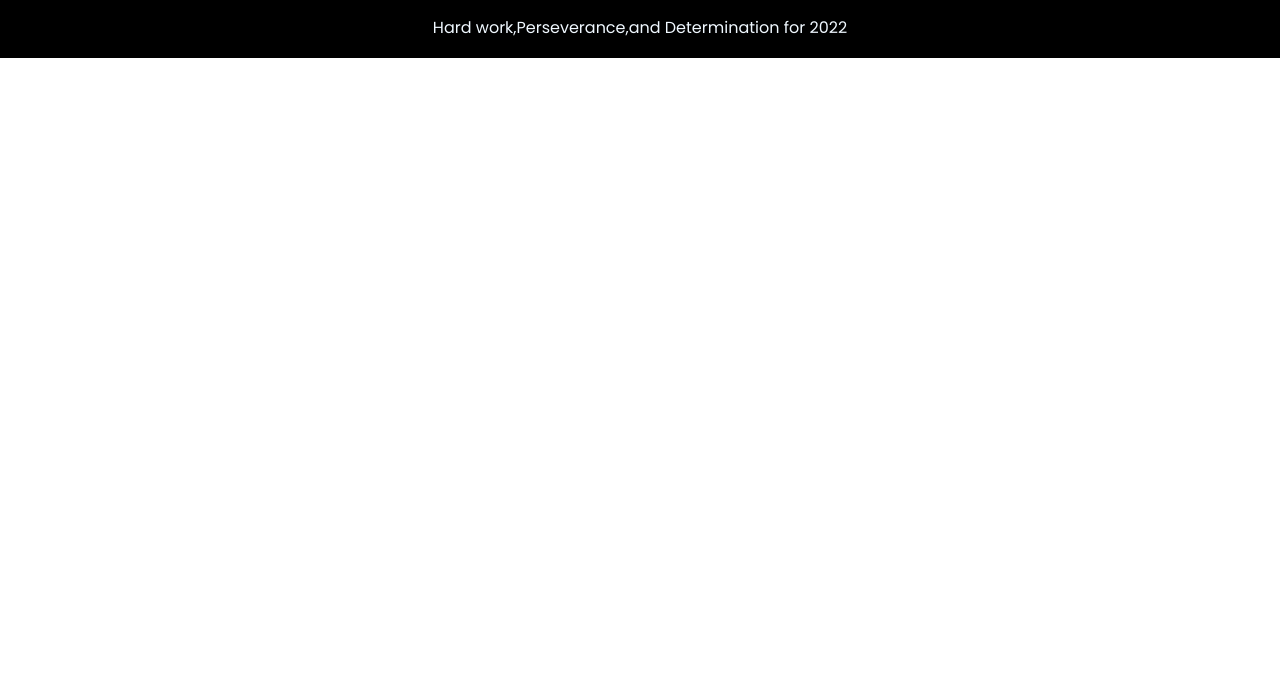
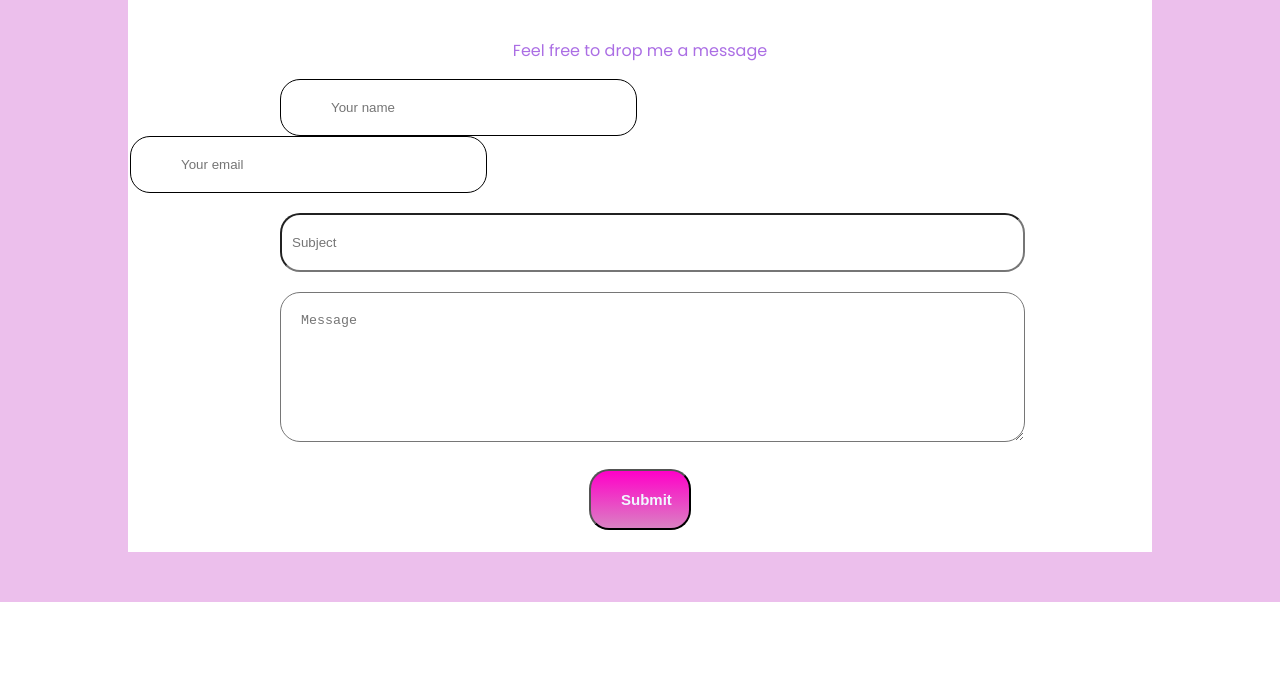
Before and after one commit to mahirafsar/mission-2022, a plain HTML site: page index.html in a window 1280 px wide. Shown: the part 2652-3351 px from the top of the page. Before the commit the page ends 2710 px from the top, so only its background shows below. Drawn offline with Linux system fonts and the light colour scheme.

Commit message:
bonus part complete

```diff
--- a/index.html
+++ b/index.html
@@ -69,6 +69,19 @@
             <img src="./images/pictures/project.png" alt="">
         </div>
     </section>
+    <section class="bonus-section">
+        <div class="contact-me">
+            <h1 style="text-align: center; color:rgb(171, 110, 228); " >Contact Me</h1>
+            <p style="text-align: center; color:rgb(171, 110, 228);" >Feel free to drop me a message</p>
+            <input class="fname" type="text" name="firstname" placeholder="Your name">
+            <input class="email" type="text" name="email" placeholder="Your email">
+            <input class="subject" type="text" name="subject" placeholder="Subject">
+            <textarea class="message" name="subject" placeholder="Message" style="height:150px"></textarea>
+            <input class="submit" type="submit" value="Submit">
+
+
+        </div>
+    </section>
     <section class="footer">
         <footer>
             <div>
--- a/style.css
+++ b/style.css
@@ -112,3 +112,91 @@ footer p {
   /* padding-top: 1px; */
   text-align: center;
 }
+.bonus-section {
+  background-color: rgb(236, 191, 236);
+  margin-top: 40px;
+}
+.contact-me {
+  /* background-image: url(./images/pictures/contact-me.jpg); */
+  background-color: white;
+  /* background-repeat: no-repeat; */
+  /* background-size: 100%; */
+  /* text-align: center; */
+  border: 2px solid white;
+  display: inline-block;
+  margin: 50px 50px;
+  /* padding-left: 5%; */
+  /* padding-right: 5%; */
+  margin-left: 10%;
+  margin-right: 10%;
+  /* padding: 0px 0px; */
+  /* margin-right: 50%; */
+
+  /* color: black; */
+  /* padding: 5px; */
+  /* margin-top: 100px; */
+}
+.fname {
+  width: 25%;
+  padding: 20px 50px;
+  display: inline-block;
+  margin-left: 150px;
+  margin-right: 75px;
+  border: 1px solid black;
+  border-radius: 20px;
+  /* box-sizing: border-box; */
+}
+.email {
+  width: 25%;
+  padding: 20px 50px;
+  /* margin-left: 5px; */
+  margin-right: 100px;
+  display: inline-block;
+  border: 1px solid black;
+  border-radius: 20px;
+  /* box-sizing: border-box; */
+}
+
+.subject {
+  width: 73%;
+  padding: 20px 10px;
+  margin-top: 20px;
+  margin-left: 150px;
+  margin-right: 100px;
+  /* display: inline-block; */
+  /* border: 1px solid black; */
+  border-radius: 20px;
+  box-sizing: border-box;
+}
+
+.message {
+  width: 73%;
+  padding: 20px 20px;
+  margin-top: 20px;
+  margin-left: 150px;
+  margin-right: 100px;
+  /* display: inline-block; */
+  /* border: 1px solid black; */
+  border-radius: 20px;
+  box-sizing: border-box;
+}
+
+.submit {
+  width: 10%;
+  /* padding: 10px 10px; */
+  margin-left: 45%;
+  /* display: inline-block; */
+  /* border: 1px solid black; */
+  /* border-radius: 20px; */
+  /* box-sizing: border-box; */
+  margin-top: 20px;
+  margin-bottom: 20px;
+  /* color: rgb(84, 84, 182); */
+  font-size: 15px;
+  /* text-decoration: none; */
+  padding: 20px 30px;
+  background-image: linear-gradient(rgb(255, 0, 200), rgb(218, 129, 195));
+  color: aliceblue;
+  font-weight: 700;
+  border-radius: 20px;
+}
```
Also changed, not shown: images/pictures/contact-me.jpg (added).
